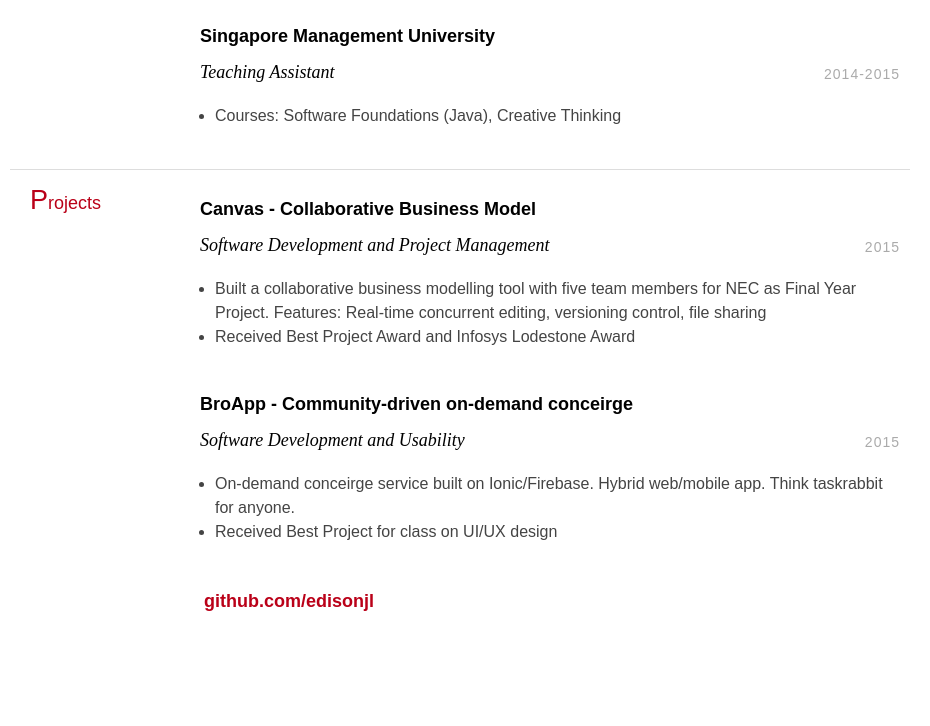
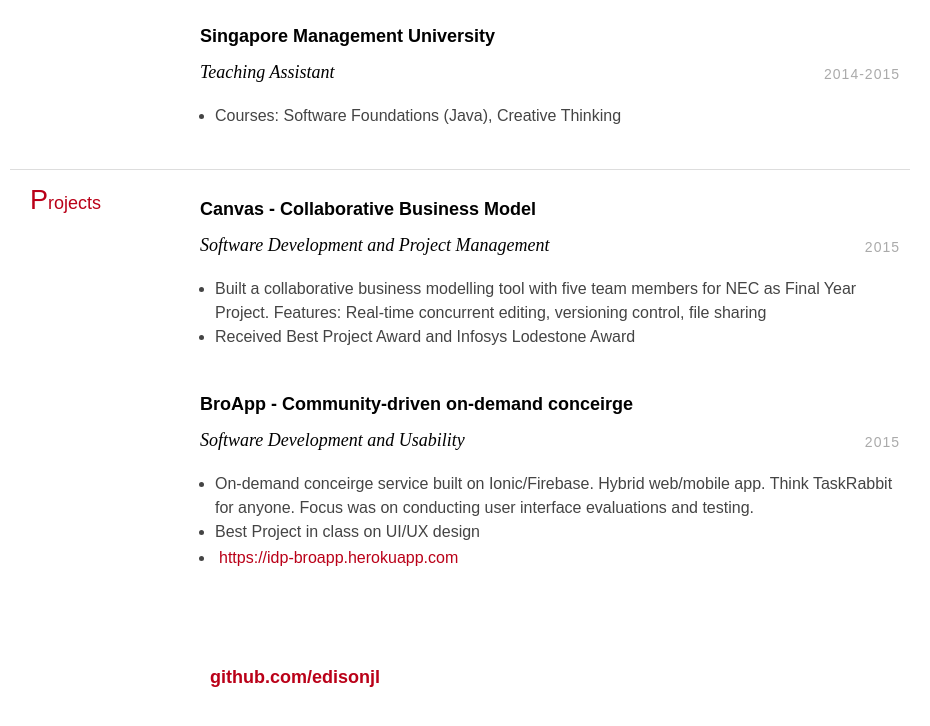
Before and after one commit to edison0xyz/resume, a plain HTML site: page index.html in a window 1280 px wide. Shown: the part 1101-1827 px from the top of the page, without its empty margins (180-1110 px from the left). Before the commit the page ends 1801 px from the top, so only its background shows below. Drawn offline with Linux system fonts and the light colour scheme.

Commit message:
added more desc

```diff
--- a/index.html
+++ b/index.html
@@ -132,8 +132,9 @@
                         <div class="col-right light">2015</div>
                     </div>
                     <ul class="desc">
-                        <li>On-demand conceirge service built on Ionic/Firebase. Hybrid web/mobile app. Think taskrabbit for anyone.</li>
-                        <li>Received Best Project for class on UI/UX design</li>
+                        <li>On-demand conceirge service built on Ionic/Firebase. Hybrid web/mobile app. Think TaskRabbit for anyone. Focus was on conducting user interface evaluations and testing.</li>
+                        <li>Best Project in class on UI/UX design</li>
+                        <li><a href="https://idp-broapp.herokuapp.com">https://idp-broapp.herokuapp.com</li>
                 </div>
                 <div class="section-text col-right">
                     <h3><a href="https://github.com/edisonjl">github.com/edisonjl</a></h3>
```
